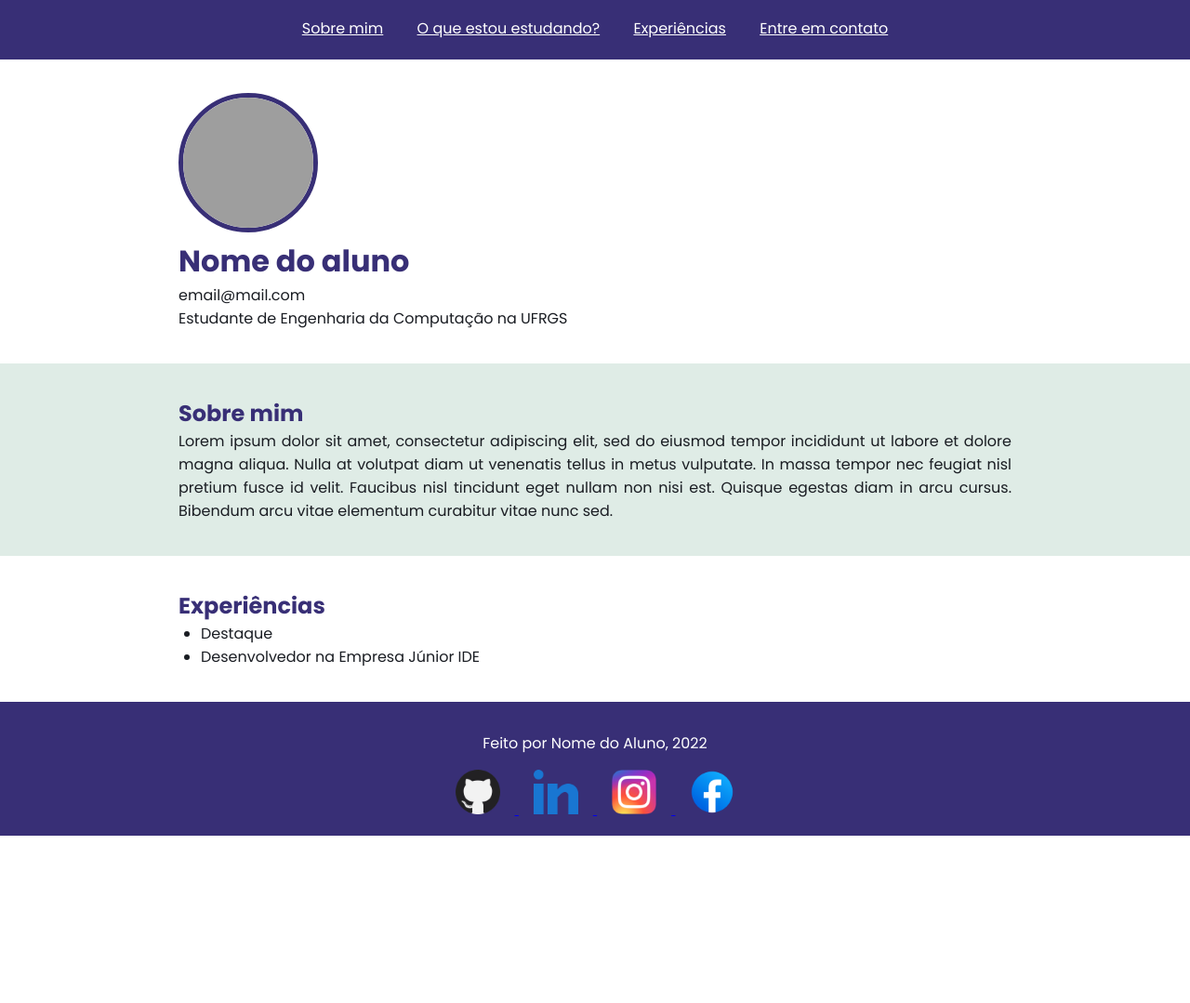
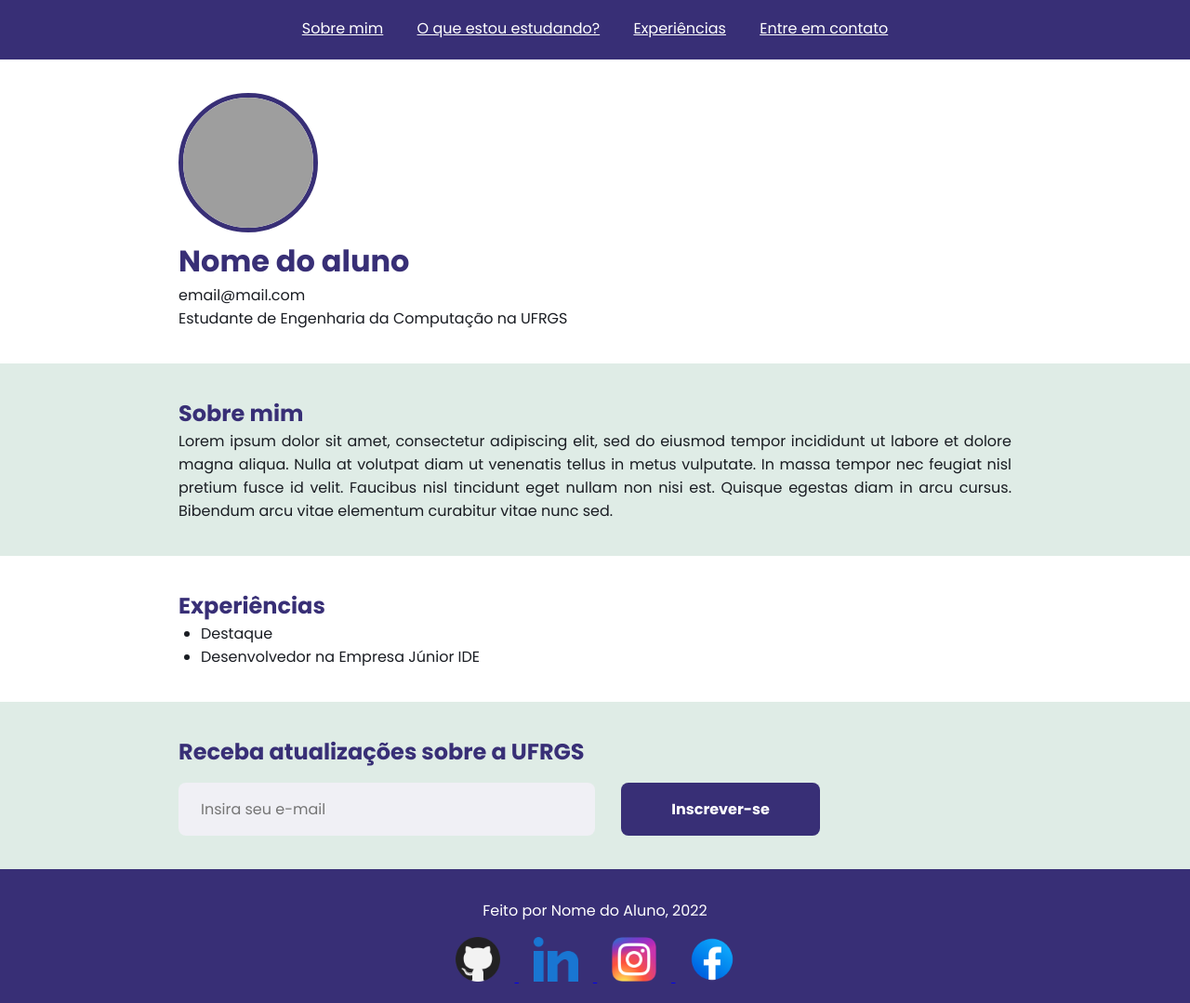
Before and after one commit to IDEjr/introducao-web, a plain HTML site: page index.html in a window 1280 px wide. Shown: the whole page at 93% size. Before the commit the page ends 899 px from the top, so only its background shows below. Drawn offline with Linux system fonts and the light colour scheme; grey boxes are pictures that could not be loaded.

Commit message:
Adiciona input

```diff
--- a/index.html
+++ b/index.html
@@ -48,6 +48,11 @@
             <li>Desenvolvedor na Empresa Júnior IDE</li>
         </ul>
     </div>
+    <div class="informations green-background">
+        <h2 class="title">Receba atualizações sobre a UFRGS</h2>
+        <input type="text" placeholder="Insira seu e-mail"></input>
+        <button>Inscrever-se</button>
+    </div>
     <div class="footer">
         <p>Feito por Nome do Aluno, 2022</p>
         <div>
--- a/style.css
+++ b/style.css
@@ -64,6 +64,17 @@ ul {
     padding-left: 24px;
 }
 
+input {
+    width: 50%;
+    background: #f0f0f5;
+    border: 0;
+    border-radius: 8px;
+    padding: 16px 24px;
+    margin-top: 16px;
+    margin-right: 24px;
+    font-size: 16px;
+}
+
 button {
     background-color: #382f76;
     border-radius: 8px;
```
Also changed, not shown: 1 other file.
